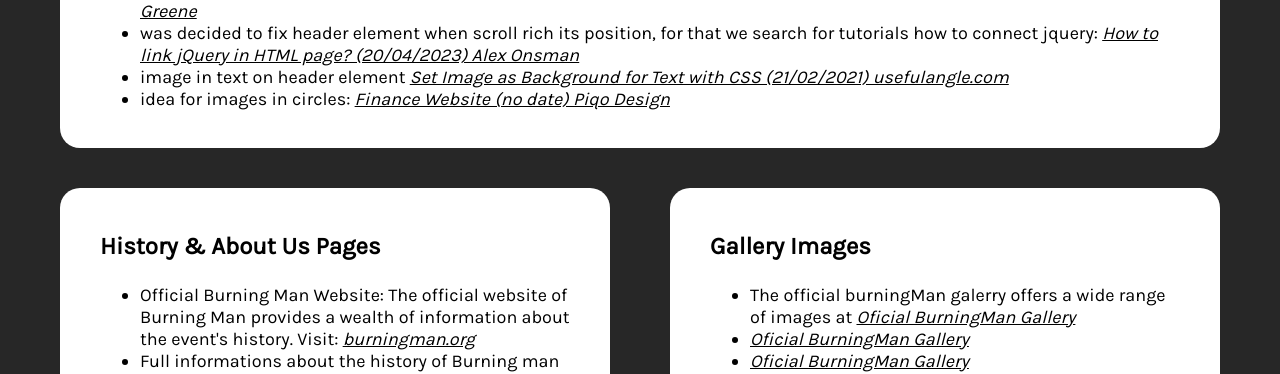
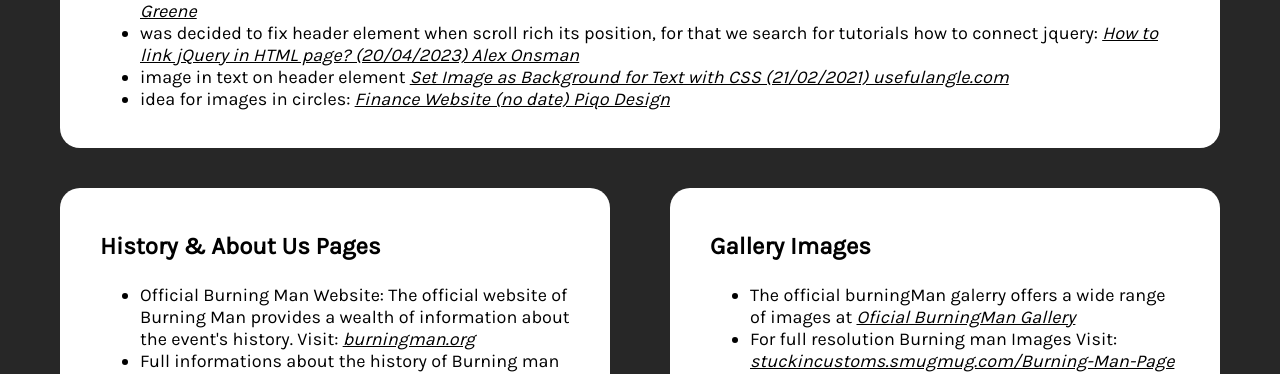
Before and after one commit to sofia-kylypko/cwd_final, a plain HTML site: page pages/references.html in a window 1280 px wide. Shown: the part 428-802 px from the top of the page. Drawn offline with nearby package versions, Linux system fonts and the light colour scheme.

Commit message:
Update refeerences

```diff
--- a/pages/references.html
+++ b/pages/references.html
@@ -82,7 +82,7 @@
                     <h1>Gallery Images</h1>
                     <ul>
                         <li>The official burningMan galerry offers a wide range of images at <a href="https://gallery.burningman.org/"><i>Oficial BurningMan Gallery</i></a></li>
-                        <li><a href="https://gallery.burningman.org/"><i>Oficial BurningMan Gallery</i></a></li>
+                        <li>For full resolution Burning man Images Visit: <a href="https://stuckincustoms.smugmug.com/Burning-Man-Page"><i>stuckincustoms.smugmug.com/Burning-Man-Page</i></a></li>
                         <li><a href="https://gallery.burningman.org/"><i>Oficial BurningMan Gallery</i></a></li>
                     </ul>
 
```
